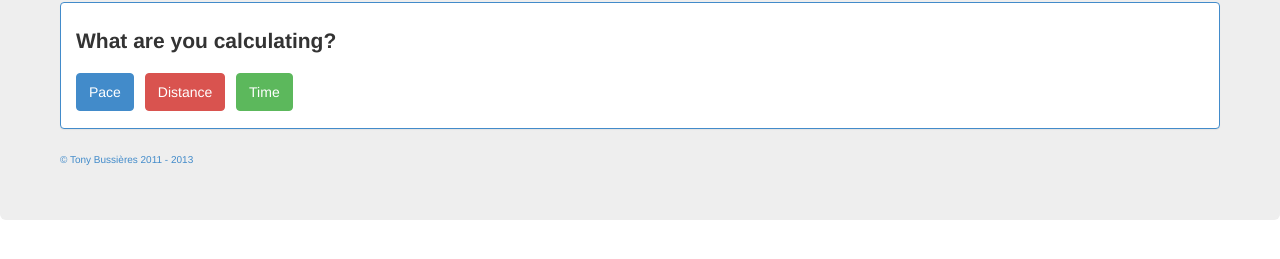
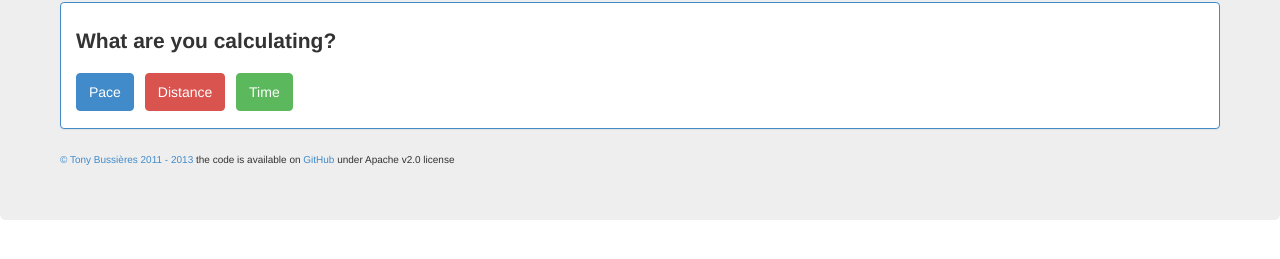
Before and after one commit to codingtony/pace, a plain HTML site: page index.html in a window 1280 px wide. Shown: the part 141-400 px from the top of the page. Drawn offline with Linux system fonts and the light colour scheme.

Commit message:
add link to GitHub

```diff
--- a/index.html
+++ b/index.html
@@ -118,7 +118,7 @@
                </div>
             </div>
          </div>
-         <small><a href="http://codingtony.com/">&copy; Tony Bussières 2011 - 2013</a></small>
+         <small><a href="http://codingtony.com/">&copy; Tony Bussières 2011 - 2013</a> the code is available on <a href="https://github.com/codingtony/pace">GitHub</a> under Apache v2.0 license</small>
       </div>
       <script>
          $(document).ready(
```
